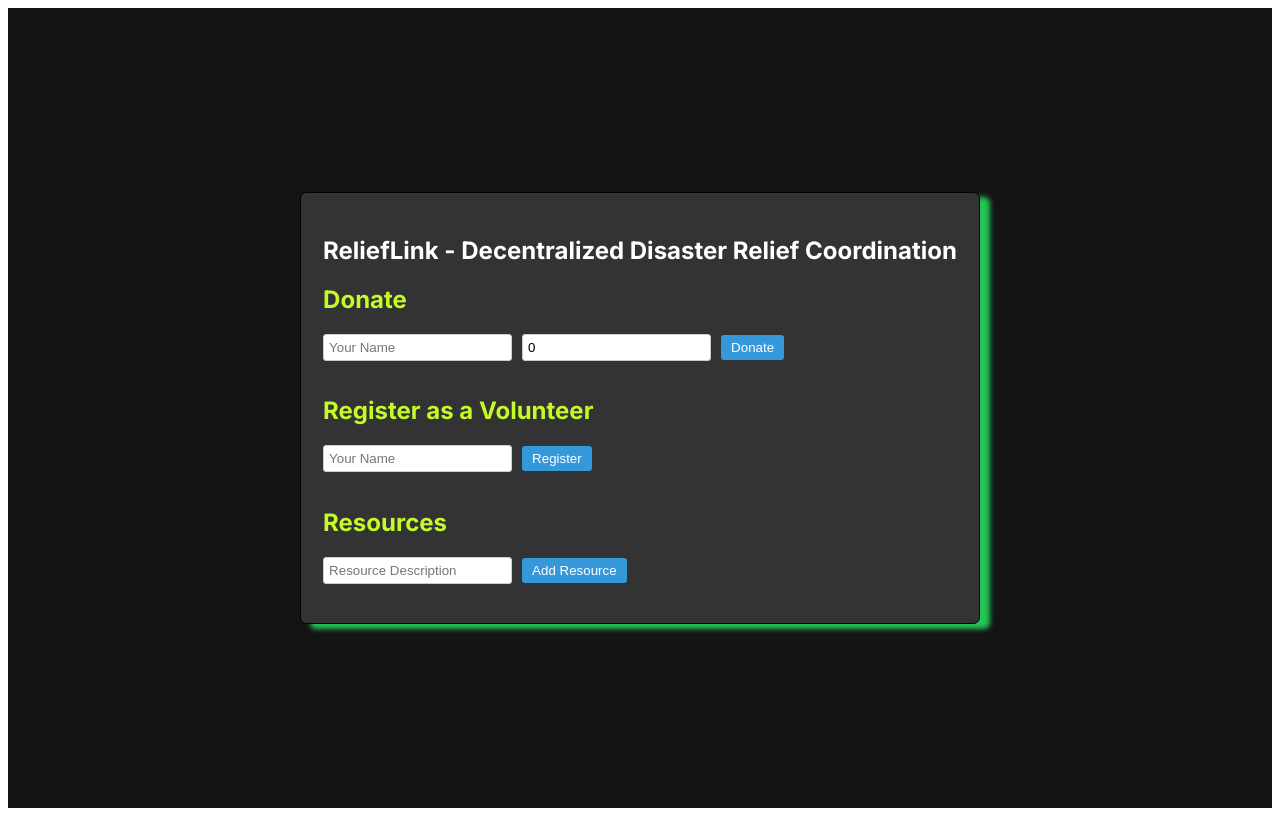
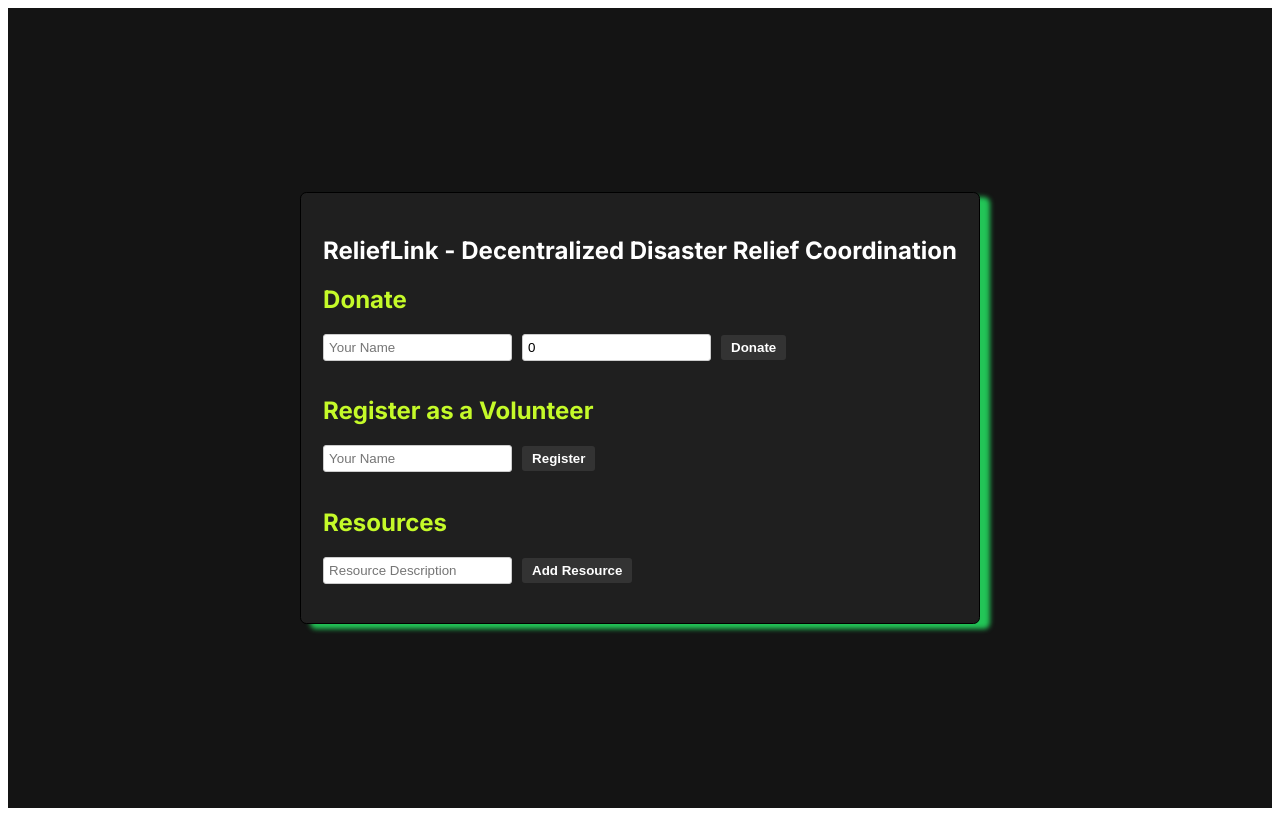
Before and after one commit to owayamaani/rescuelink, a Vue app in the folder src/rescuelink_frontend/: page / in a window 1280 px wide. Built offline with nearby package versions, Linux system fonts and the light colour scheme.

Commit message:
minor styling changes

```diff
--- a/src/rescuelink_frontend/src/components/Resources.vue
+++ b/src/rescuelink_frontend/src/components/Resources.vue
@@ -2,7 +2,7 @@
     <section>
       <h2>Resources</h2>
       <input v-model="newResource.resource" placeholder="Resource Description">
-      <button @click="addResource">Add Resource</button>
+      <button class="button" @click="addResource">Add Resource</button>
       <ul>
         <li v-for="resource in resources" :key="resource">{{ resource }}</li>
       </ul>
--- a/src/rescuelink_frontend/src/components/Volunteer.vue
+++ b/src/rescuelink_frontend/src/components/Volunteer.vue
@@ -2,7 +2,7 @@
     <section>
       <h2>Register as a Volunteer</h2>
       <input v-model="newVolunteer.name" placeholder="Your Name">
-      <button @click="registerVolunteer">Register</button>
+      <button class="button" @click="registerVolunteer">Register</button>
       <ul>
         <li v-for="volunteer in volunteers" :key="volunteer">{{ volunteer }}</li>
       </ul>
--- a/src/rescuelink_frontend/src/components/style.css
+++ b/src/rescuelink_frontend/src/components/style.css
@@ -34,7 +34,7 @@
   display: flex;
   flex-direction:column;
   box-shadow: 10px 5px 5px var(--green);
-  background-color: var(--grey700);
+  background-color: var(--grey800);
 
 
 
@@ -55,13 +55,16 @@ input {
   }
   button {
     padding: 5px 10px;
-    background-color: #3498db;
+    background-color: var(--grey700);
     color: white;
     border: none;
+    font-weight: 600;
     border-radius: 3px;
     cursor: pointer;
   }
   .button:hover{
+    background-color: var(--green2);
+    color: var(--grey900);
 
   }
   button:hover {
@@ -87,7 +90,7 @@ input {
 }
 button {
   padding: 5px 10px;
-  background-color: #3498db;
+  background-color:var(--grey700);
   color: white;
   border: none;
   border-radius: 3px;
@@ -118,7 +121,7 @@ input {
 }
 button {
   padding: 5px 10px;
-  background-color: #3498db;
+  background-color:var(--grey700);
   color: white;
   border: none;
   border-radius: 3px;
```
